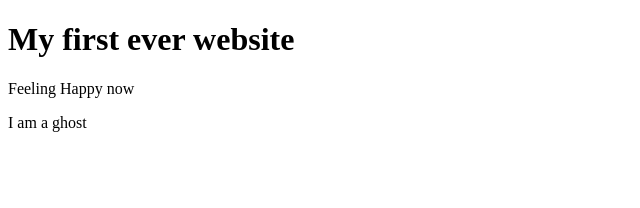
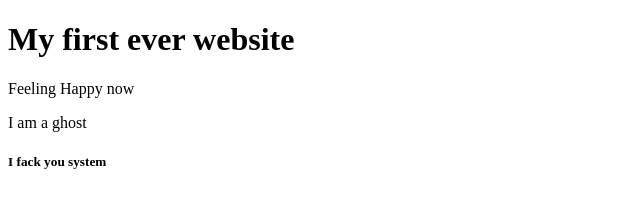
Before and after one commit to mehrab21/my-first-website, a plain HTML site: page index.html in a window 1280 px wide. Shown: the full height of the page, 0-640 px from the left. Drawn offline with Linux system fonts and the light colour scheme.

Commit message:
facking add

```diff
--- a/index.html
+++ b/index.html
@@ -10,5 +10,6 @@
     <h1>My first ever website</h1>
     <p>Feeling Happy now</p>
     <p>I am a ghost</p>
+    <h5>I fack you system</h5>
 </body>
 </html>
```
